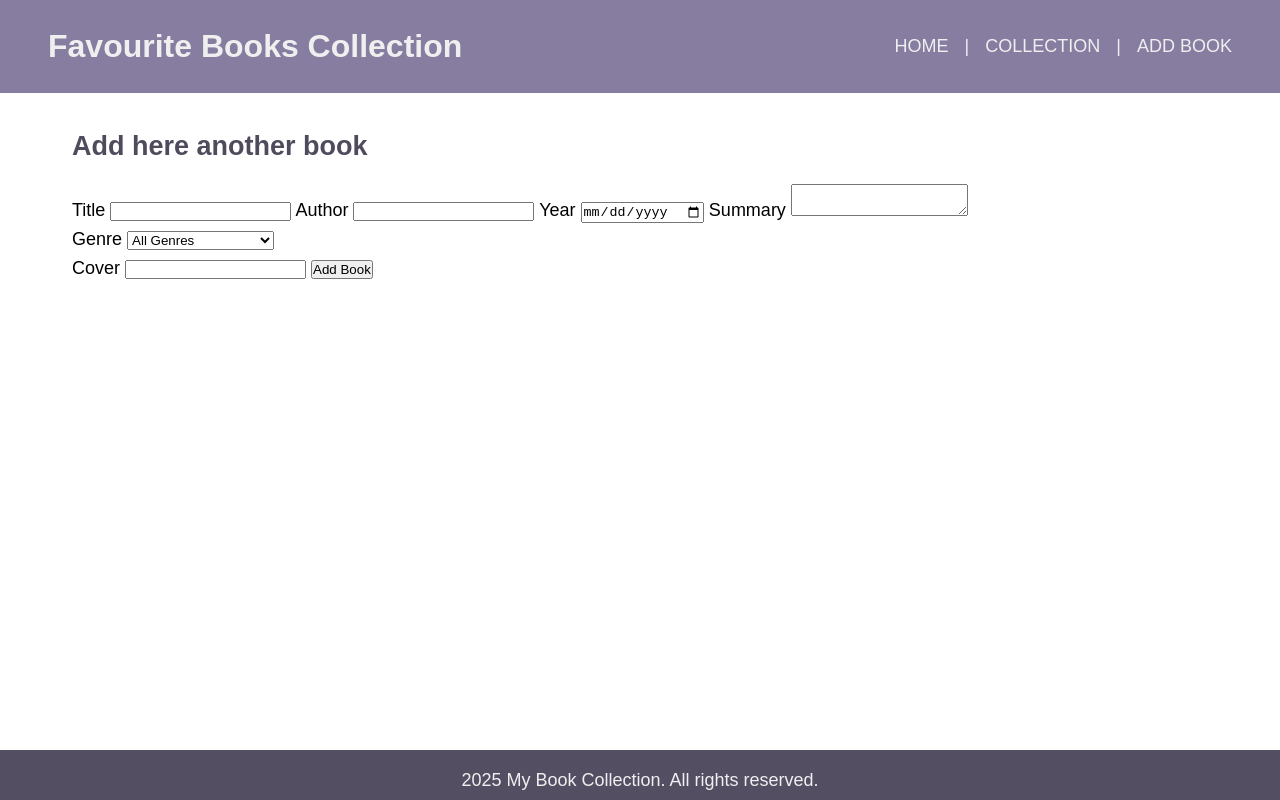
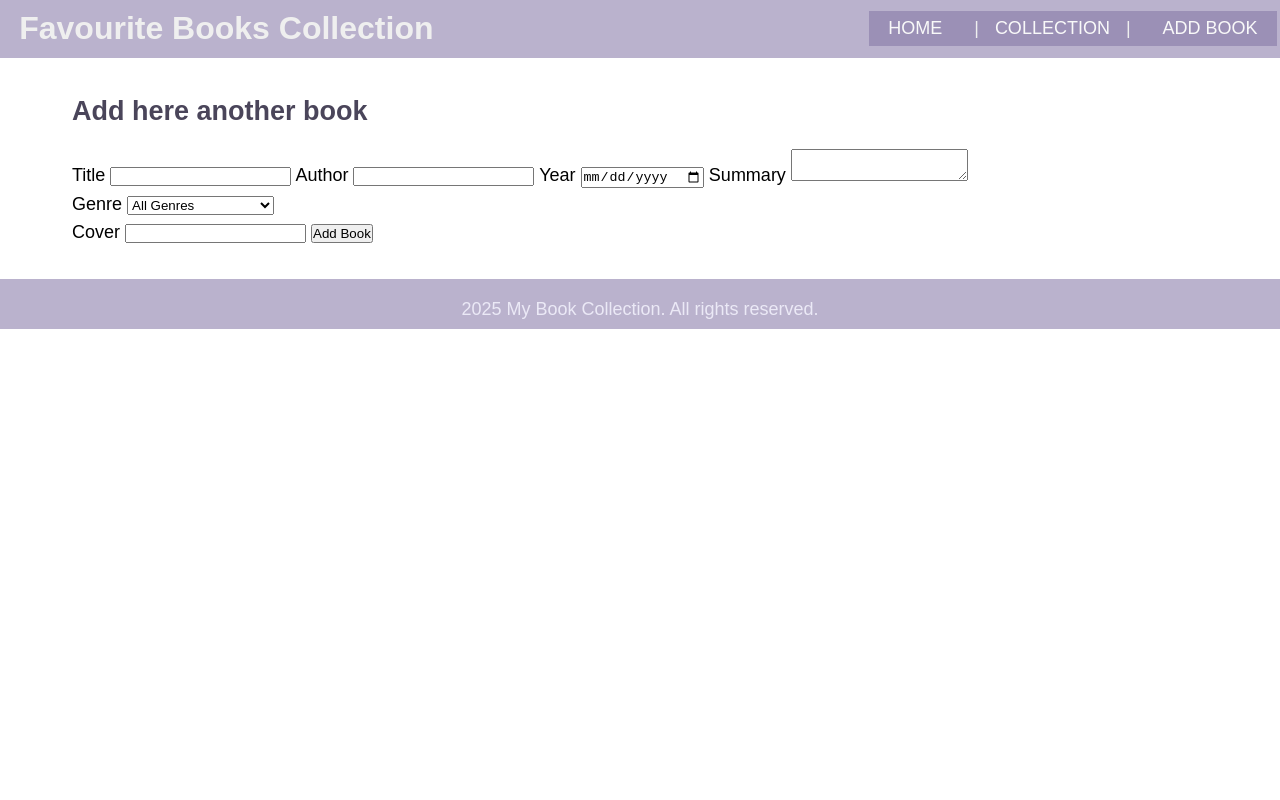
Before and after one commit to eavaleva/one-fav-books, a plain HTML site: page addBook.html in a window 1280 px wide. Drawn offline with Linux system fonts and the light colour scheme.

Commit message:
improve styling

```diff
--- a/style.css
+++ b/style.css
@@ -6,11 +6,11 @@
 /* Define colors */
 :root {
     --primary-color: #544e63;
-    --secondary-color: #867da1;
+    --secondary-color: #8475A68E;
     --tertiary-color: #ebe9f6;
-    --fourtery-color: #726e81;
+    --fourtery-color: rgba(187, 177, 223, 0.87);
     --light-color: #f9f9f9;
-    --dark-color: #504b5c;
+    --dark-color: #4a455a;
     --white-color: #efefef;
     --black-color: #000;
 }
@@ -103,11 +103,13 @@
 }
 
 header, nav ul {
-    background-color: var(--secondary-color);
+    position: sticky;
+    top: 0;
+    z-index: 1000;
+    background-color: #8475A68E;
     color: var(--white-color);
     text-align: left;
-    position: relative;
-    padding: 1rem;
+    padding: 0.2rem;
     width: 100%;
     display: flex;
     align-items: center;
@@ -116,22 +118,24 @@
 
 header h1 {
     font-size: 2rem;
-    margin-left: 2rem;
+    margin-left: 1rem;
 }
 
 nav ul {
     list-style: none;
+    display: flex;
+    gap: 1rem;
 }
 
 nav a {
-    color: var(--white-color);
+    color: var(--light-color);
     text-decoration: none;
     padding: 0.5rem 1rem;
     border-radius: 4px;
 }
 
 nav a.active {
-    background-color: var(--secondary-color);
+    background-color: var(--primary-color);
 }
 
 main {
@@ -211,7 +215,7 @@
 }
 
 .book-summary {
-    color: var(--fourtery-color);
+    color: var(--primary-color);
     font-size: 0.9rem;
     line-height: 1.4;
     max-height: 80vh;
@@ -249,7 +253,7 @@
 
 .book-info, p {
     margin-bottom: 0.3rem;
-    color: var(--fourtery-color);
+    color: var(--dark-color);
 }
 
 .pagination {
@@ -262,7 +266,7 @@
 
 .pagination button {
     padding: 0.5rem 1rem;
-    border: 1px solid var(--fourtery-color);
+    border: 1px solid var(--primary-color);
     background-color: var(--light-color);
     cursor: pointer;
     border-radius: 4px;
@@ -274,11 +278,11 @@
 }
 
 footer {
-    background-color: var(--primary-color);
-    color: var(--white-color);
+    background-color: var(--secondary-color);
+    color: var(--tertiary-color);
     text-align: center;
     padding: 1rem;
-    position: fixed;
+    position: sticky;
     bottom: 0;
     width: 100%;
     max-height: 50px;
```
